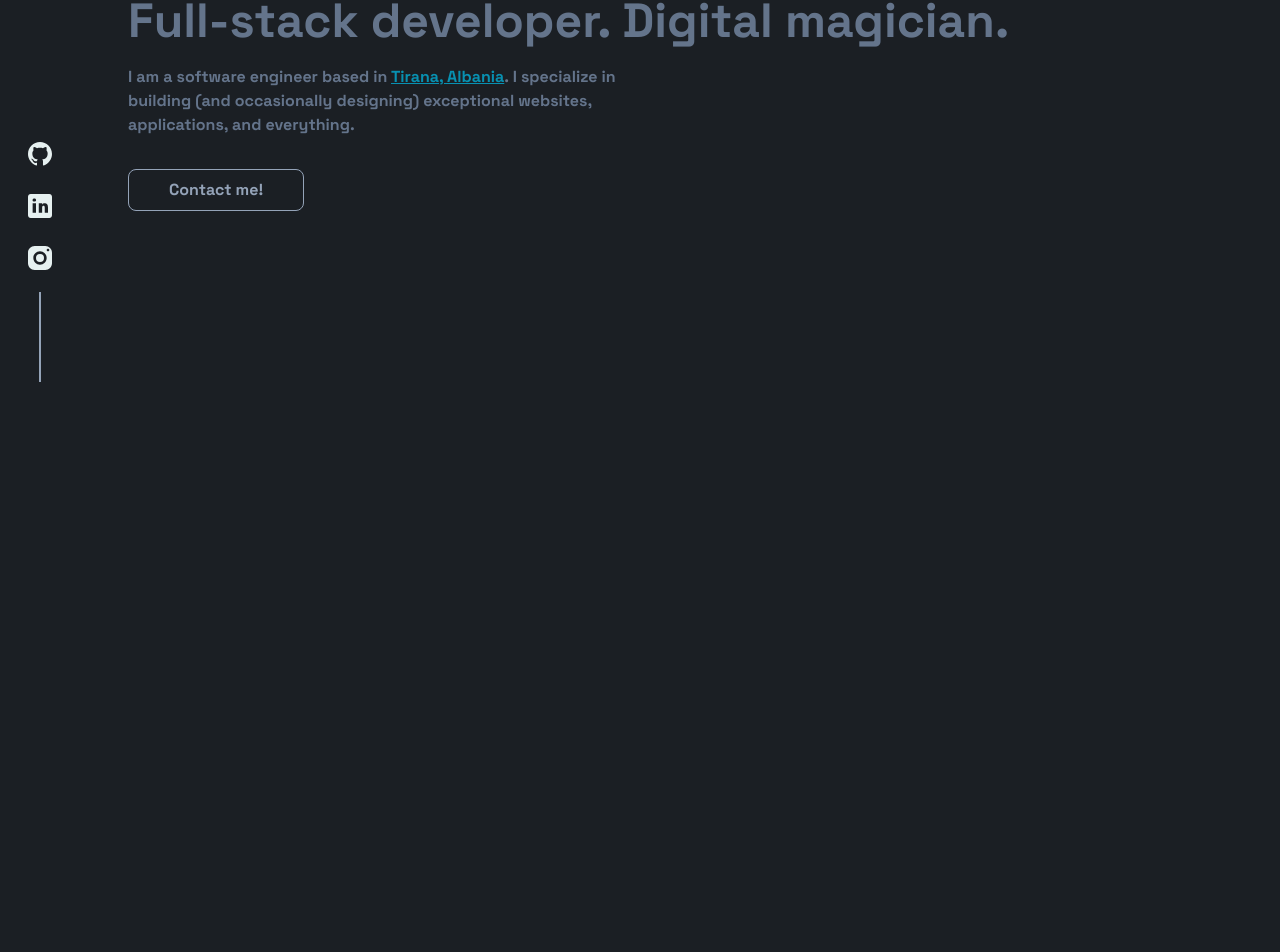
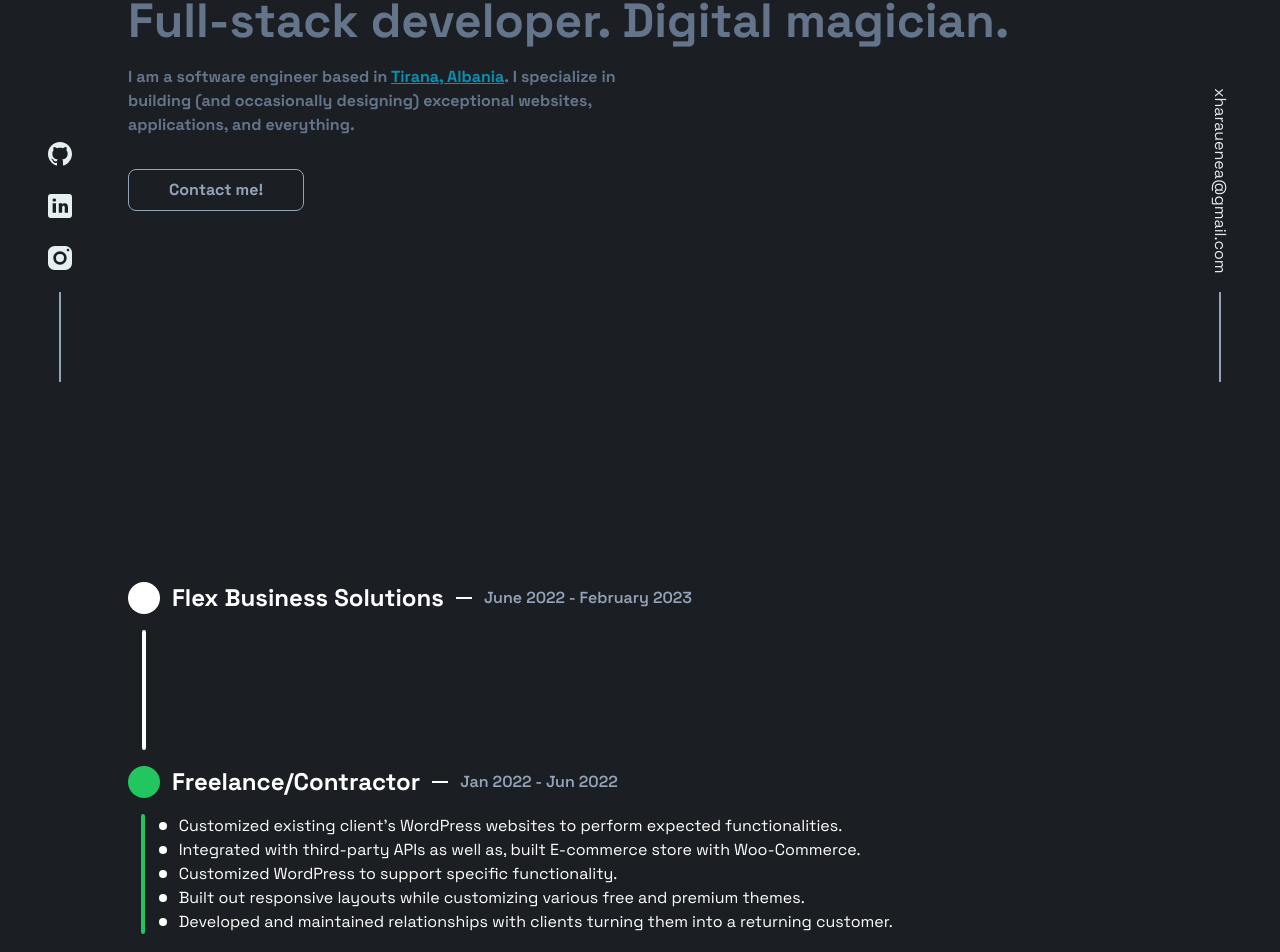
Before and after one commit to giteneaxharau/portfolio-website, a Next.js app: page / in a window 1280 px wide. Shown: the part 418-1370 px from the top of the page. Before the commit the page ends 800 px from the top, so only its background shows below. Built offline with nearby package versions, Linux system fonts and the light colour scheme.

Commit message:
added experience part made a vertical stepper

```diff
--- /dev/null
+++ b/app/components/Experience.tsx
@@ -0,0 +1,12 @@
+import VerticaStepper from './VerticalStepper';
+
+export default function Experience() {
+	return (
+		<section
+			id="experience"
+			className="flex items-center justify-center mx-auto my-0 p-0 pt-[100px] h-[100vh] text-left pb-[100px]"
+		>
+			<VerticaStepper />
+		</section>
+	);
+}
--- a/app/components/Hero.tsx
+++ b/app/components/Hero.tsx
@@ -3,7 +3,7 @@ import Image from 'next/image';
 export default function Hero() {
 	return (
 		<section
-			id="heroFirst"
+			id="about"
 			className="flex items-center mx-auto my-0 p-0 pt-[100px] h-[100vh] text-left"
 		>
 			<div className="flex flex-col justify-start items-start flex-1">
--- a/app/components/SocialIcons.tsx
+++ b/app/components/SocialIcons.tsx
@@ -2,7 +2,8 @@ import Image from 'next/image';
 
 export default function SocialIcons() {
 	return (
-		<div className="fixed bottom-0 left-5 w-10 z-10 ">
+		<>
+			<div className="fixed bottom-0 left-10 w-10 z-10 max-sm:hidden max-md:hidden">
 				<ul className="flex flex-col items-center m-0 p-0 list-none after:list-none after:block after:w-[2px] after:h-[90px] after:bg-slate-400 overflow-hidden">
 					{[
 						{ social: 'GitHub', href: 'https://github.com/giteneaxharau' },
@@ -26,15 +27,9 @@ export default function SocialIcons() {
 									{...{
 										src: `/${social.toLowerCase()}.svg`,
 										alt: `${social} logo`,
+										className: 'cyanFilter',
 										width: 40,
 										height: 40,
-
-									style: {
-										color: 'rgb(226 232 240)',
-										fill: 'rgb(226 232 240)',
-										filter:
-											'invert(93%) sepia(4%) saturate(3124%) hue-rotate(178deg) brightness(116%) contrast(88%)',
-									},
 									}}
 								/>
 							</a>
@@ -42,5 +37,23 @@ export default function SocialIcons() {
 					))}
 				</ul>
 			</div>
+			<div className="fixed bottom-0 right-10 w-10 z-10 max-sm:hidden max-md:hidden">
+				<ul className="flex flex-col items-center m-0 p-0 list-none after:list-none after:block after:w-[2px] after:h-[90px] after:bg-slate-400 overflow-hidden">
+					<li className="last-of-type:mb-2 p-[10px]">
+						<a
+							href={'https://www.linkedin.com/in/enea-xharau'}
+							target="_blank"
+							rel="noreferrer noopener"
+							className="text-slate-200 hover:text-cyan-400 w-[32px] flex items-center justify-center"
+							style={{
+								writingMode: 'vertical-rl',
+							}}
+						>
+							xharauenea@gmail.com
+						</a>
+					</li>
+				</ul>
+			</div>
+		</>
 	);
 }
--- /dev/null
+++ b/app/components/VerticalStepper.tsx
@@ -0,0 +1,101 @@
+'use client';
+import { useMemo, useState } from 'react';
+
+export default function VerticaStepper() {
+	const data = useMemo(
+		() => [
+			{
+				title: 'Flex Business Solutions',
+				timespan: 'June 2022 - February 2023',
+				description: [
+					'Developing a CRUD application to be used for a construction company based in New York.',
+					'Built a well-commented and designed state-management pattern in React for better optimization.',
+					"Built a Scheduling application to be used for scheduling a construction company's clients and work",
+					'Rebuilt UI to be up to date to new standards of responsivity, tablet first, desktop second.',
+					"Worked on the backend to build routes, which handle dynamic reports in excel using the app's data.",
+				],
+			},
+			{
+				title: 'Freelance/Contractor',
+				timespan: 'Jan 2022 - Jun 2022',
+				description: [
+					"Customized existing client's WordPress websites to perform expected functionalities.",
+					'Integrated with third-party APIs as well as, built E-commerce store with Woo-Commerce.',
+					'Customized WordPress to support specific functionality.',
+					'Built out responsive layouts while customizing various free and premium themes.',
+					'Developed and maintained relationships with clients turning them into a returning customer.',
+				],
+			},
+		],
+		[]
+	);
+	const [activeStep, setActiveStep] = useState(data.length - 1);
+	function activateStep(index: number) {
+		setActiveStep((prev) =>
+			prev === index
+				? prev === data.length - 1
+					? 999999
+					: data.length - 1
+				: index
+		);
+	}
+	return (
+		<div className="h-full w-full pt-[100px]">
+			<div className="flex flex-col justify-start items-start h-full w-full">
+				{data.map((item, index, array) => {
+					return (
+						<div
+							key={index}
+							onClick={() => activateStep(index)}
+							className="flex flex-col"
+						>
+							<div className="flex gap-3 items-center justify-start flex-wrap">
+								<div
+									className={`rounded-[50%] w-8 h-8 ${
+										activeStep === index || activeStep < index
+											? 'bg-green-500'
+											: 'bg-white'
+									}`}
+								></div>
+								<h1 className="text-2xl font-bold whitespace-nowrap">
+									{item.title}
+								</h1>
+								<span className="w-4 bg-white h-[2px]"></span>
+								<h2 className="font-semibold text-md text-slate-400 ">
+									{item.timespan}
+								</h2>
+							</div>
+							<div className="flex justify-between items-start mt-4 mb-4">
+								<div className="flex items-center justify-center w-[32px] h-full min-h-[120px]">
+									{(index !== array.length - 1 ||
+										activeStep === index ||
+										activeStep < index) && (
+										<div
+											className={`w-1 rounded ${
+												activeStep === index || activeStep < index
+													? 'bg-green-500'
+													: 'bg-white'
+											} h-full`}
+										></div>
+									)}
+								</div>
+								{(activeStep === index || activeStep < index) && (
+									<div className="w-full">
+										<ul>
+											{item.description.map((item, index) => (
+												<li key={index} className="flex items-center gap-3">
+													<span className="w-2 h-[8px] bg-white rounded-[50%] shrink-0"></span>
+													<p>{item}</p>
+												</li>
+											))}
+										</ul>
+									</div>
+								)}
+							</div>
+						</div>
+					);
+				})}
+			</div>
+		</div>
+	);
+}
--- a/app/globals.css
+++ b/app/globals.css
@@ -1,6 +1,15 @@
 @tailwind base;
 @tailwind components;
 @tailwind utilities;
+
+
+.cyanFilter{
+	filter: invert(93%) sepia(4%) saturate(3124%) hue-rotate(178deg) brightness(116%) contrast(88%);
+}
+
+.cyanFilter:hover{
+	filter: invert(46%) sepia(44%) saturate(3504%) hue-rotate(163deg) brightness(98%) contrast(101%);
+}
 
 ::-webkit-scrollbar {
 	width: 12px;
--- a/app/head.tsx
+++ b/app/head.tsx
@@ -2,11 +2,11 @@ export default function Head() {
   return (
 		<>
 			<title>Enea Xharau</title>
-			<meta content="width=device-width, initial-scale=1" name="viewport" />
 			<meta
 				name="description"
 				content="A portfolio website about Enea Xharau"
 			/>
+			<meta name="viewport" content="width=device-width, initial-scale=1" />
 			<link rel="icon" href="/favicon.ico" />
 		</>
 	);
--- a/app/layout.tsx
+++ b/app/layout.tsx
@@ -17,7 +17,7 @@ export default function RootLayout({
 	return (
 		<html lang="en" className={spaceGrotesk.className}>
 			<head />
-			<body className="bg-[#1b1f24] text-white">
+			<body className="bg-[#1b1f24] text-white w-full h-full">
 				<Header />
 				{children}
 				<SocialIcons />
--- a/app/page.tsx
+++ b/app/page.tsx
@@ -1,10 +1,12 @@
 import Image from 'next/image';
+import Experience from './components/Experience';
 import Hero from './components/Hero';
 
 export default function Home() {
 	return (
-		<main className="w-full mx-auto h-[100vh] lg:px-32 md:px-28 sm:px-24 max-[400px]:px-10">
+		<main className="w-full mx-auto h-full lg:px-32 md:px-28 sm:px-24 max-[400px]:px-10">
 			<Hero />
+			<Experience />
 		</main>
 	);
 }
```
Also changed, not shown: 1 other file (tests, documents, lock files or other folders). Lines whose indentation alone changed are shown as unchanged.
